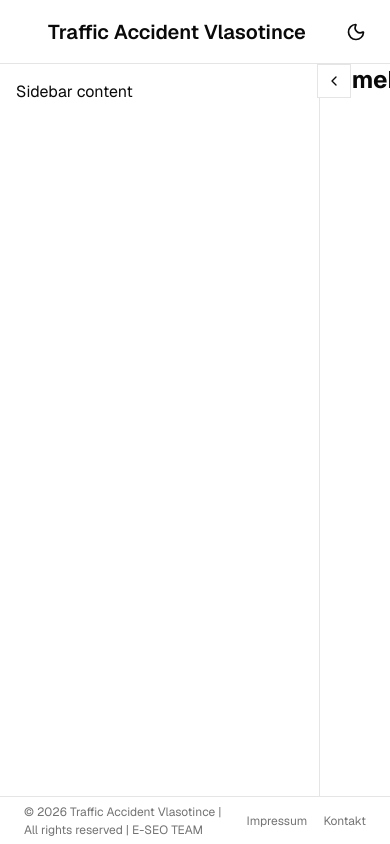
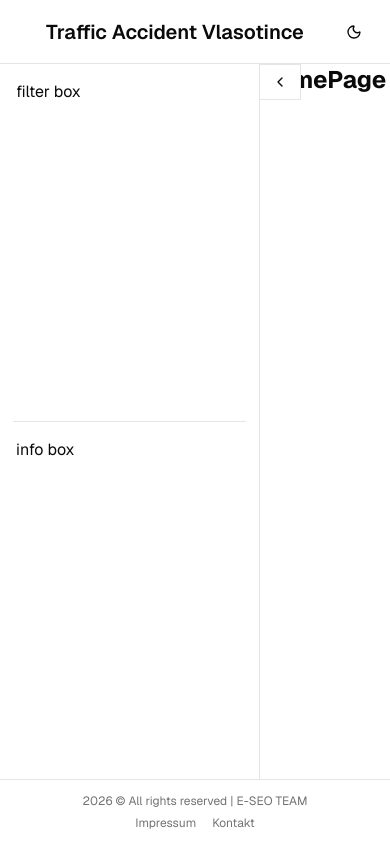
Before and after one commit to A-Cdeveloper/Traffic-Accident-Visualization-Frontend, a React (Vite) app: page / in a window 390 px wide. Built offline with nearby package versions, Linux system fonts and the light colour scheme; a web font is replaced by a local one.

Commit message:
style: Improve responsive design and styling for layout components

```diff
--- a/package.json
+++ b/package.json
@@ -15,6 +15,7 @@
     "@radix-ui/react-checkbox": "^1.3.3",
     "@radix-ui/react-popover": "^1.1.15",
     "@radix-ui/react-select": "^2.2.6",
+    "@radix-ui/react-separator": "^1.1.8",
     "@radix-ui/react-slot": "^1.2.4",
     "@tailwindcss/vite": "^4.1.18",
     "@tanstack/react-query": "^5.90.17",
--- a/src/components/layout/Footer.tsx
+++ b/src/components/layout/Footer.tsx
@@ -21,7 +21,7 @@ const naviItems = [
  */
 const MetaNavigation = () => {
   return (
-    <nav className="flex items-center gap-4 text-[12px] text-muted-foreground dark:text-muted-foreground/60">
+    <nav className="flex items-center gap-4 text-[12px] text-muted-foreground dark:text-muted-foreground/60 justify-center sm:justify-start">
       {naviItems.map((item) => (
         <Link
           key={item.label}
@@ -47,9 +47,9 @@ const MetaNavigation = () => {
  */
 const Footer = () => {
   return (
-    <footer className="w-full h-12 border-t border-border bg-card flex items-center justify-between shrink-0 gap-4 px-6">
-      <p className="text-[12px] text-muted-foreground dark:text-muted-foreground/60">
-        © {new Date().getFullYear()} Traffic Accident Vlasotince | All rights
+    <footer className="w-full border-t border-border bg-card flex flex-col sm:flex-row sm:items-center justify-between shrink-0 gap-1 sm:gap-4 px-6 text-center sm:text-left py-3">
+      <p className="text-[12px] text-muted-foreground dark:text-muted-foreground/60 mb-0">
+      {new Date().getFullYear()} © All rights
         reserved |{" "}
         <Link to="https://e-seo.info" target="_blank">
           E-SEO TEAM
--- a/src/components/layout/SideBar.tsx
+++ b/src/components/layout/SideBar.tsx
@@ -1,5 +1,7 @@
 import { useState, Activity } from "react";
 import { ChevronLeft, ChevronRight } from "lucide-react";
+import { Button } from "../ui/button";
+import { Separator } from "../ui/separator";
 
 const SideBar = () => {
   const [isSidebarOpen, setIsSidebarOpen] = useState(true);
@@ -7,12 +9,13 @@ const SideBar = () => {
   return (
     <aside
       className={`${
-        isSidebarOpen ? "w-80" : "w-0"
+        isSidebarOpen ? "w-65 md:w-80" : "w-0"
       } border-r border-border bg-card transition-all duration-300 overflow-visible shrink-0 relative`}
     >
-      <button
+      <Button
+        variant="ghost"
         onClick={() => setIsSidebarOpen(!isSidebarOpen)}
-        className="absolute top-0 -right-8 z-10 p-2 hover:bg-muted  transition-colors bg-card border border-border rounded-none"
+        className="absolute top-0 -right-[42px] z-10 p-2 hover:bg-muted  transition-colors bg-card border border-border rounded-none cursor-pointer"
         aria-label="Toggle sidebar"
       >
         {isSidebarOpen ? (
@@ -20,9 +23,13 @@ const SideBar = () => {
         ) : (
           <ChevronRight className="w-4 h-4" />
         )}
-      </button>
+      </Button>
       <Activity mode={isSidebarOpen ? "visible" : "hidden"}>
-        <div className="h-full p-4 overflow-hidden">Sidebar content</div>
+        <div className="h-full overflow-hidden flex flex-col">
+          <div className="flex-1 p-4">filter box</div>
+          <Separator className="w-[90%]! mx-auto" />
+          <div className="flex-1 p-4">info box</div>
+          </div>
       </Activity>
     </aside>
   );
--- a/src/components/layout/ThemeSwitch.tsx
+++ b/src/components/layout/ThemeSwitch.tsx
@@ -1,16 +1,18 @@
 import useTheme from '@/hooks/useTheme';
 import { Moon, Sun } from 'lucide-react';
+import { Button } from '../ui/button';
 
 const ThemeSwitch = () => {
     const [theme, setTheme] = useTheme();
   return (
-    <button
+    <Button
+    variant="ghost"
     onClick={() => setTheme(theme === "dark" ? "light" : "dark")}
-    className="p-2 hover:bg-muted rounded-md transition-colors"
+    className="p-2 hover:bg-muted rounded-md transition-colors cursor-pointer"
     aria-label="Toggle theme"
   >
     {theme === "dark" ? <Sun className="w-5 h-5" /> : <Moon className="w-5 h-5" />}
-  </button>
+  </Button>
   )
 };
 
--- a/src/components/ui/button.tsx
+++ b/src/components/ui/button.tsx
@@ -17,7 +17,7 @@ const buttonVariants = cva(
         secondary:
           "bg-secondary text-secondary-foreground hover:bg-secondary/80",
         ghost:
-          "hover:bg-accent hover:text-accent-foreground dark:hover:bg-accent/50",
+          "hover:bg-accent hover:text-accent-foreground dark:hover:bg-accent",
         link: "text-primary underline-offset-4 hover:underline",
       },
       size: {
--- /dev/null
+++ b/src/components/ui/separator.tsx
@@ -0,0 +1,26 @@
+import * as React from "react"
+import * as SeparatorPrimitive from "@radix-ui/react-separator"
+
+import { cn } from "@/lib/utils"
+
+function Separator({
+  className,
+  orientation = "horizontal",
+  decorative = true,
+  ...props
+}: React.ComponentProps<typeof SeparatorPrimitive.Root>) {
+  return (
+    <SeparatorPrimitive.Root
+      data-slot="separator"
+      decorative={decorative}
+      orientation={orientation}
+      className={cn(
+        "bg-border shrink-0 data-[orientation=horizontal]:h-px data-[orientation=horizontal]:w-full data-[orientation=vertical]:h-full data-[orientation=vertical]:w-px",
+        className
+      )}
+      {...props}
+    />
+  )
+}
+
+export { Separator }
```
Also changed, not shown: 1 other file (tests, documents, lock files or other folders).
